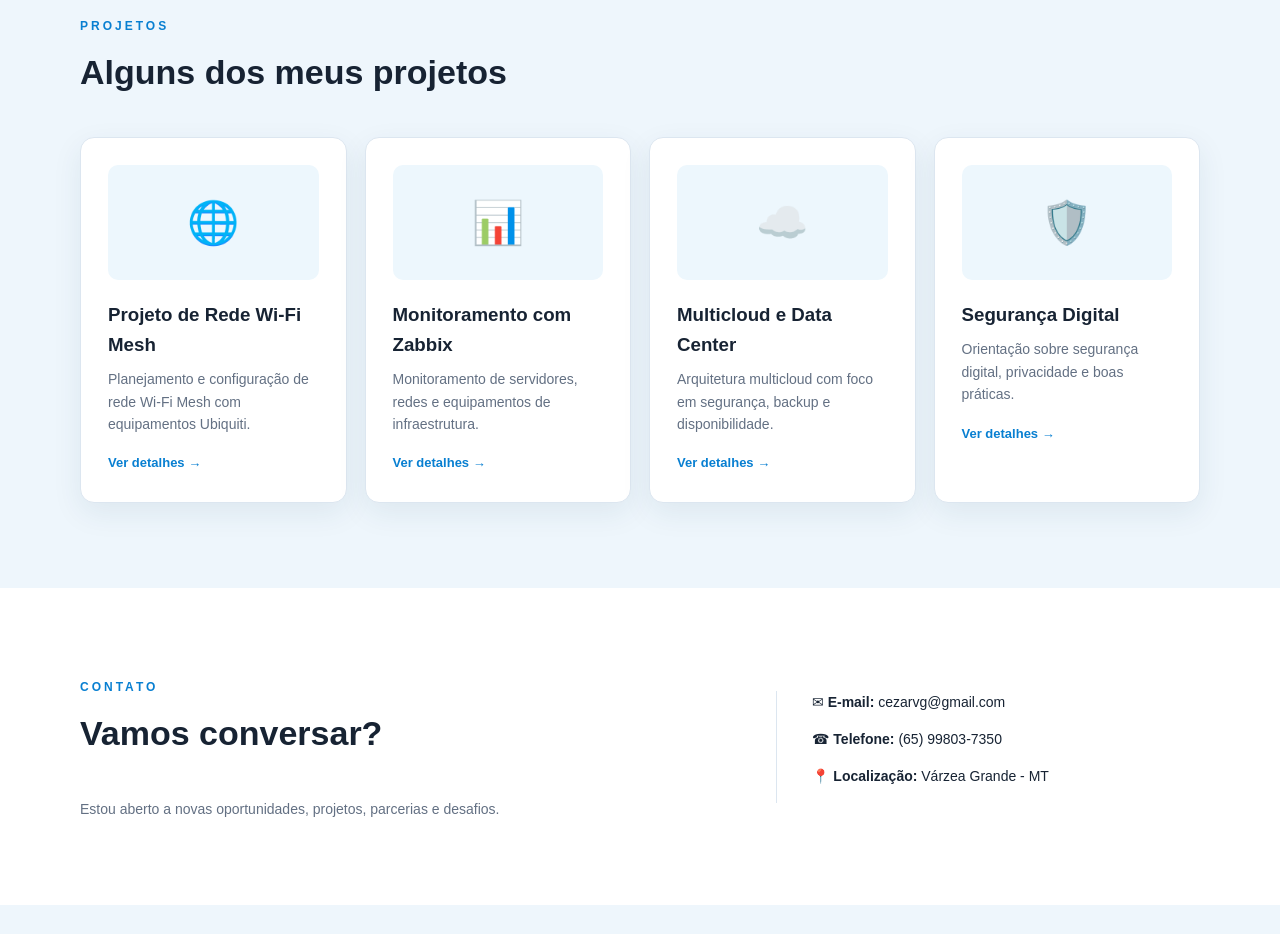
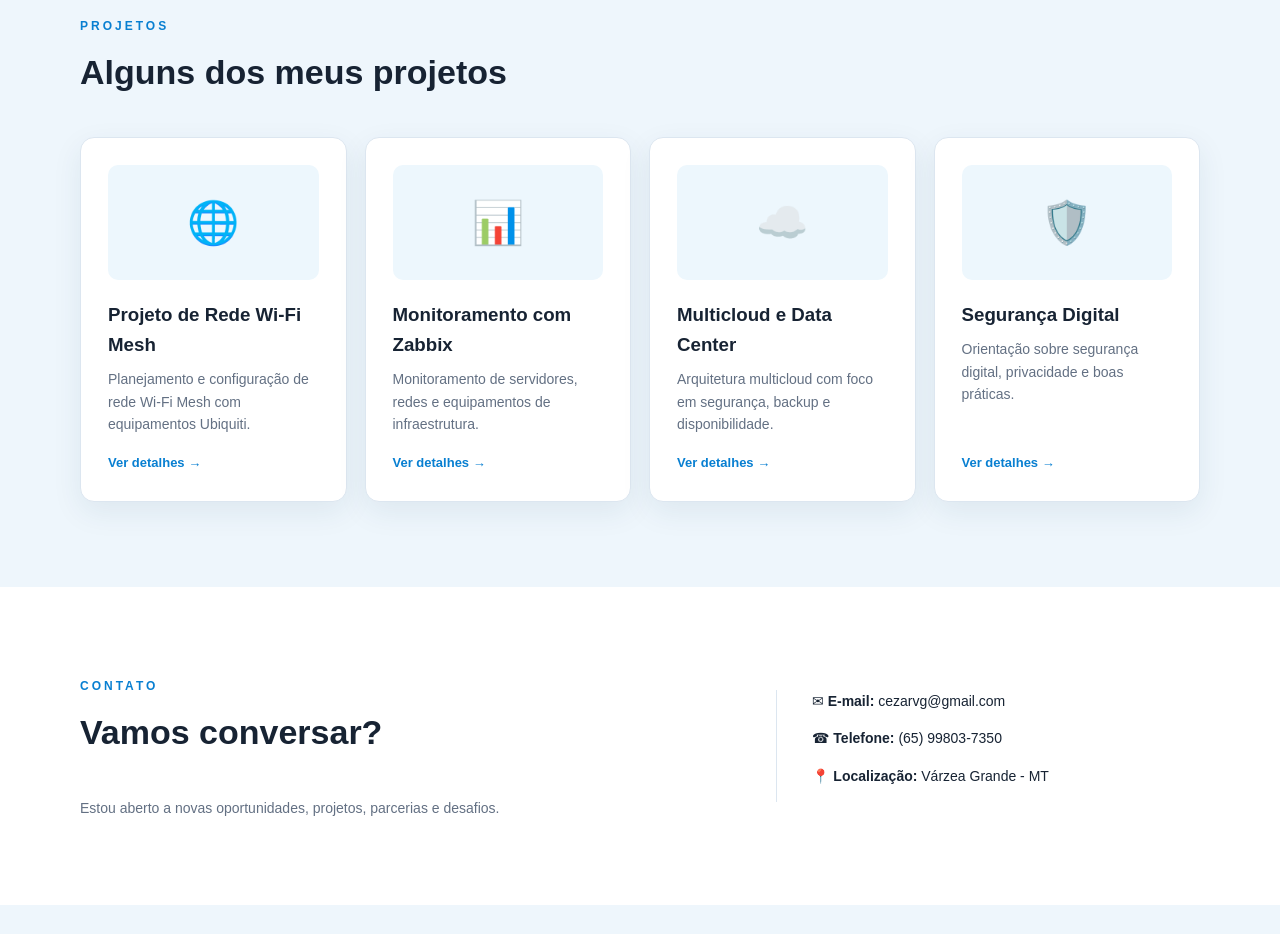
Before and after one commit to cezarsillva/portfolio, a plain HTML site: page index.html in a window 1280 px wide. Shown: the part 2420-3354 px from the top of the page. Drawn offline with Linux system fonts and the light colour scheme.

Commit message:
Atualiza style.css

```diff
--- a/css/style.css
+++ b/css/style.css
@@ -3,18 +3,25 @@
    ========================================= */
 
 :root {
+
     --primary: #087fd1;
+
     --primary-dark: #0564a8;
+
     --text: #172333;
+
     --muted: #637083;
 
     /* FUNDO PRINCIPAL */
+
     --background: #eef6fc;
 
     --white: #ffffff;
+
     --border: #dce6f0;
 
     /* FUNDO SUAVE */
+
     --soft: #e7f2fb;
 
     --shadow: 0 10px 30px rgba(24, 61, 94, 0.08);
@@ -26,8 +33,11 @@
    ========================================= */
 
 * {
+
     margin: 0;
+
     padding: 0;
+
     box-sizing: border-box;
 }
 
@@ -37,6 +47,7 @@
    ========================================= */
 
 html {
+
     scroll-behavior: smooth;
 }
 
@@ -46,10 +57,15 @@ html {
    ========================================= */
 
 body {
+
     font-family: Arial, Helvetica, sans-serif;
+
     background: var(--background);
+
     color: var(--text);
+
     line-height: 1.6;
+
     min-height: 100vh;
 }
 
@@ -59,7 +75,9 @@ body {
    ========================================= */
 
 a {
+
     text-decoration: none;
+
     color: inherit;
 }
 
@@ -69,7 +87,9 @@ a {
    ========================================= */
 
 .container {
+
     width: min(1120px, 90%);
+
     margin: auto;
 }
 
@@ -80,17 +100,25 @@ a {
    ========================================= */
 
 header {
+
     position: fixed;
+
     top: 0;
+
     left: 0;
+
     width: 100%;
+
     height: 72px;
+
     z-index: 9999;
 
     background: rgba(255, 255, 255, 0.94);
+
     border-bottom: 1px solid var(--border);
 
     backdrop-filter: blur(12px);
+
     -webkit-backdrop-filter: blur(12px);
 }
 
@@ -100,10 +128,13 @@ header {
    ========================================= */
 
 .nav {
+
     height: 72px;
 
     display: flex;
+
     align-items: center;
+
     justify-content: space-between;
 
     gap: 25px;
@@ -115,8 +146,11 @@ header {
    ========================================= */
 
 .logo img {
+
     width: 155px;
+
     height: auto;
+
     display: block;
 }
 
@@ -126,17 +160,23 @@ header {
    ========================================= */
 
 nav {
+
     display: flex;
+
     gap: 28px;
 }
 
 nav a {
+
     color: #465468;
+
     font-size: 14px;
+
     transition: color 0.2s ease;
 }
 
 nav a:hover {
+
     color: var(--primary);
 }
 
@@ -146,7 +186,9 @@ nav a:hover {
    ========================================= */
 
 .btn {
+
     border: 1px solid var(--primary);
+
     color: var(--primary);
 
     padding: 9px 17px;
@@ -161,7 +203,9 @@ nav a:hover {
 }
 
 .btn:hover {
+
     background: var(--primary);
+
     color: white;
 }
 
@@ -172,8 +216,11 @@ nav a:hover {
    ========================================= */
 
 main {
+
     padding-top: 72px;
+
     padding-bottom: 75px;
+
     min-height: 100vh;
 }
 
@@ -183,20 +230,26 @@ main {
    ========================================= */
 
 section {
+
     padding: 85px 0;
+
     scroll-margin-top: 72px;
 }
 
 .soft {
+
     background: var(--soft);
 }
 
 .section-title {
+
     margin-bottom: 38px;
 }
 
 .section-title h2 {
+
     font-size: 34px;
+
     margin-top: 7px;
 }
 
@@ -206,6 +259,7 @@ section {
    ========================================= */
 
 .hero {
+
     padding: 80px 0;
 
     background: linear-gradient(
@@ -217,9 +271,11 @@ section {
 }
 
 .hero-grid {
+
     min-height: 600px;
 
     display: grid;
+
     grid-template-columns: 1fr 1fr;
 
     align-items: center;
@@ -233,10 +289,13 @@ section {
    ========================================= */
 
 .photo {
+
     width: 430px;
+
     height: 430px;
 
     margin: auto;
+
     padding: 8px;
 
     border-radius: 50%;
@@ -252,10 +311,13 @@ section {
 }
 
 .photo img {
+
     width: 100%;
+
     height: 100%;
 
     object-fit: cover;
+
     object-position: center top;
 
     border-radius: 50%;
@@ -270,15 +332,18 @@ section {
 
 .tag,
 .section-title > span {
+
     color: var(--primary);
 
     font-size: 12px;
+
     font-weight: bold;
 
     letter-spacing: 3px;
 }
 
 .hero h1 {
+
     font-size: clamp(40px, 5vw, 58px);
 
     line-height: 1.08;
@@ -288,10 +353,12 @@ section {
 
 .hero h1 strong,
 .section-title strong {
+
     color: var(--primary);
 }
 
 .hero-text p {
+
     max-width: 570px;
 
     color: var(--muted);
@@ -305,6 +372,7 @@ section {
    ========================================= */
 
 .social {
+
     display: flex;
 
     gap: 14px;
@@ -313,11 +381,15 @@ section {
 }
 
 .social a {
+
     width: 46px;
+
     height: 46px;
 
     display: flex;
+
     align-items: center;
+
     justify-content: center;
 
     border: 1px solid var(--border);
@@ -341,6 +413,7 @@ section {
 }
 
 .social a:hover {
+
     transform: translateY(-5px);
 
     background: var(--primary);
@@ -360,6 +433,7 @@ section {
 
 .about,
 .contact-grid {
+
     display: grid;
 
     grid-template-columns: 1.2fr 0.8fr;
@@ -370,6 +444,7 @@ section {
 }
 
 .about p {
+
     color: var(--muted);
 
     font-size: 17px;
@@ -378,6 +453,7 @@ section {
 }
 
 .info {
+
     border-left: 2px solid var(--primary);
 
     padding-left: 30px;
@@ -388,10 +464,12 @@ section {
 }
 
 .info div {
+
     display: grid;
 }
 
 .info span {
+
     color: var(--muted);
 }
 
@@ -401,6 +479,7 @@ section {
    ========================================= */
 
 .cards {
+
     display: grid;
 
     grid-template-columns: repeat(3, 1fr);
@@ -410,6 +489,7 @@ section {
 
 .cards article,
 .projects article {
+
     background: var(--white);
 
     border: 1px solid var(--border);
@@ -427,24 +507,28 @@ section {
 
 .cards article:hover,
 .projects article:hover {
+
     transform: translateY(-4px);
 
     border-color: #9ccff0;
 }
 
 .cards article > div {
+
     font-size: 34px;
 
     margin-bottom: 12px;
 }
 
 .cards h3 {
+
     margin-bottom: 7px;
 }
 
 .cards p,
 .projects p,
 .contact p {
+
     color: var(--muted);
 
     font-size: 14px;
@@ -456,14 +540,37 @@ section {
    ========================================= */
 
 .projects {
+
     display: grid;
 
     grid-template-columns: repeat(4, 1fr);
 
     gap: 18px;
+
+    align-items: stretch;
 }
 
+
+/* =========================================
+   CARDS DOS PROJETOS
+   ========================================= */
+
+.projects article {
+
+    display: flex;
+
+    flex-direction: column;
+
+    height: 100%;
+}
+
+
+/* =========================================
+   ÍCONE DO PROJETO
+   ========================================= */
+
 .project-icon {
+
     height: 115px;
 
     border-radius: 10px;
@@ -471,21 +578,47 @@ section {
     background: #edf7fd;
 
     display: grid;
+
     place-items: center;
 
     font-size: 42px;
 
     margin-bottom: 20px;
+
+    flex-shrink: 0;
 }
 
+
+/* =========================================
+   TÍTULO DO PROJETO
+   ========================================= */
+
 .projects h3 {
+
     margin-bottom: 8px;
 }
 
+
+/* =========================================
+   DESCRIÇÃO DO PROJETO
+   ========================================= */
+
+.projects p {
+
+    margin-bottom: 18px;
+}
+
+
+/* =========================================
+   LINK VER DETALHES
+   FIXADO NA PARTE INFERIOR
+   ========================================= */
+
 .projects a {
+
     display: inline-block;
 
-    margin-top: 18px;
+    margin-top: auto;
 
     color: var(--primary);
 
@@ -495,6 +628,7 @@ section {
 }
 
 .projects a:hover {
+
     color: var(--primary-dark);
 }
 
@@ -504,16 +638,19 @@ section {
    ========================================= */
 
 .contact {
+
     background: var(--white);
 }
 
 .contact-info {
+
     border-left: 1px solid var(--border);
 
     padding-left: 35px;
 }
 
 .contact-info p {
+
     color: var(--text);
 
     margin-bottom: 15px;
@@ -526,12 +663,15 @@ section {
    ========================================= */
 
 footer {
+
     position: fixed;
 
     bottom: 0;
+
     left: 0;
 
     width: 100%;
+
     height: 65px;
 
     padding: 15px 0;
@@ -544,6 +684,7 @@ footer {
 }
 
 .footer {
+
     height: 35px;
 
     display: flex;
@@ -560,8 +701,11 @@ footer {
 }
 
 .footer img {
+
     width: 135px;
+
     height: auto;
+
     display: block;
 }
 
@@ -573,41 +717,51 @@ footer {
 @media (max-width: 900px) {
 
     nav {
+
         display: none;
     }
 
     .hero-grid,
     .about,
     .contact-grid {
+
         grid-template-columns: 1fr;
     }
 
     .hero {
+
         padding: 55px 0;
     }
 
     .hero-text {
+
         text-align: center;
     }
 
     .hero-text p {
+
         margin: auto;
     }
 
     .social {
+
         justify-content: center;
     }
 
     .photo {
+
         width: 330px;
+
         height: 330px;
     }
 
     .cards {
+
         grid-template-columns: repeat(2, 1fr);
     }
 
     .projects {
+
         grid-template-columns: repeat(2, 1fr);
     }
 }
@@ -622,18 +776,22 @@ footer {
     /* HEADER */
 
     header {
+
         height: 65px;
     }
 
     .nav {
+
         height: 65px;
     }
 
     .logo img {
+
         width: 135px;
     }
 
     .nav .btn {
+
         display: none;
     }
 
@@ -641,7 +799,9 @@ footer {
     /* MAIN */
 
     main {
+
         padding-top: 65px;
+
         padding-bottom: 80px;
     }
 
@@ -649,6 +809,7 @@ footer {
     /* SEÇÕES */
 
     section {
+
         scroll-margin-top: 65px;
     }
 
@@ -656,7 +817,9 @@ footer {
     /* FOTO */
 
     .photo {
+
         width: 270px;
+
         height: 270px;
     }
 
@@ -664,10 +827,12 @@ footer {
     /* TÍTULO */
 
     .hero h1 {
+
         font-size: 38px;
     }
 
     .section-title h2 {
+
         font-size: 29px;
     }
 
@@ -676,6 +841,7 @@ footer {
 
     .cards,
     .projects {
+
         grid-template-columns: 1fr;
     }
 
@@ -684,6 +850,7 @@ footer {
 
     .info,
     .contact-info {
+
         border-left: 0;
 
         border-top: 2px solid var(--primary);
@@ -695,12 +862,14 @@ footer {
     /* RODAPÉ */
 
     footer {
+
         height: 75px;
 
         padding: 10px 0;
     }
 
     .footer {
+
         height: 55px;
 
         flex-direction: column;
@@ -716,7 +885,9 @@ footer {
     /* ÍCONES */
 
     .social a {
+
         width: 44px;
+
         height: 44px;
 
         font-size: 18px;
```
